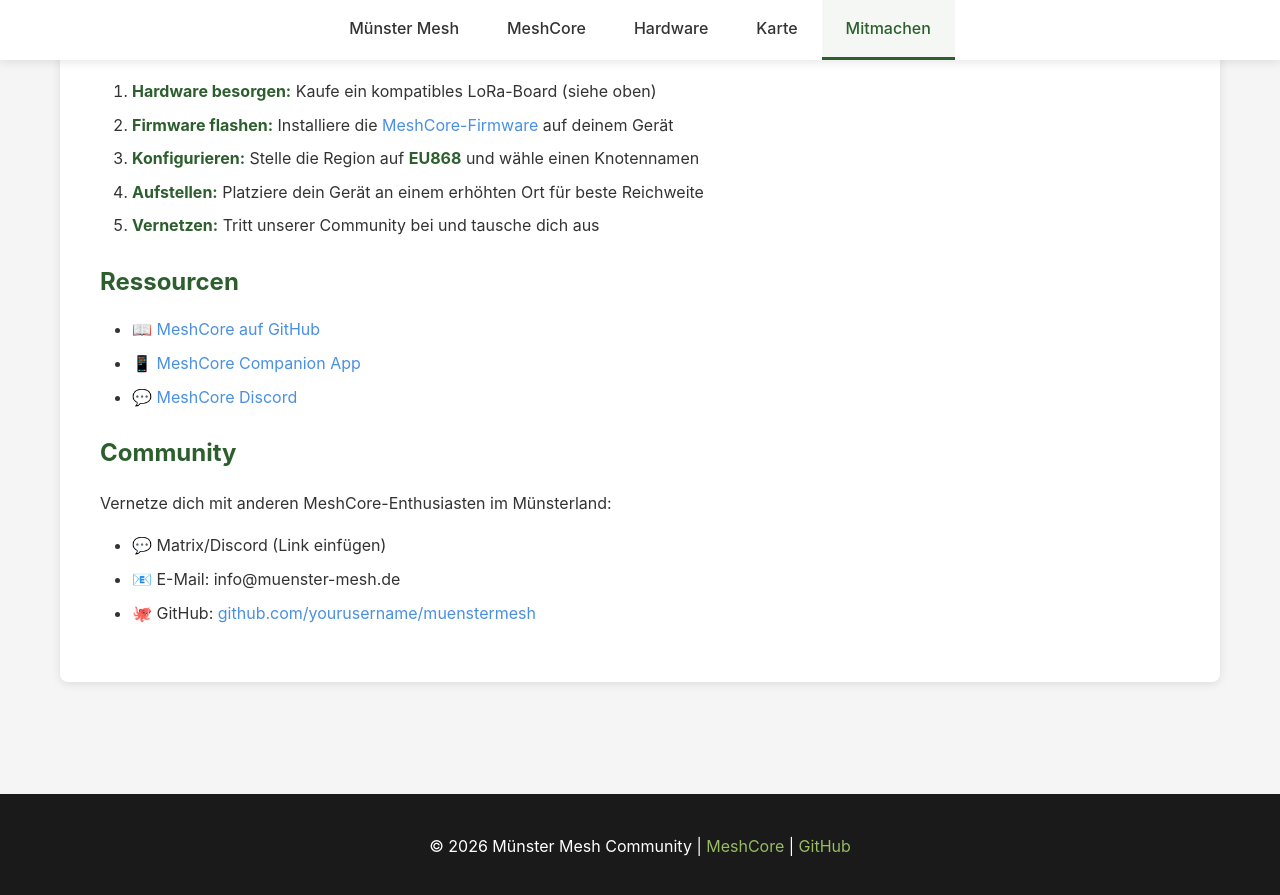
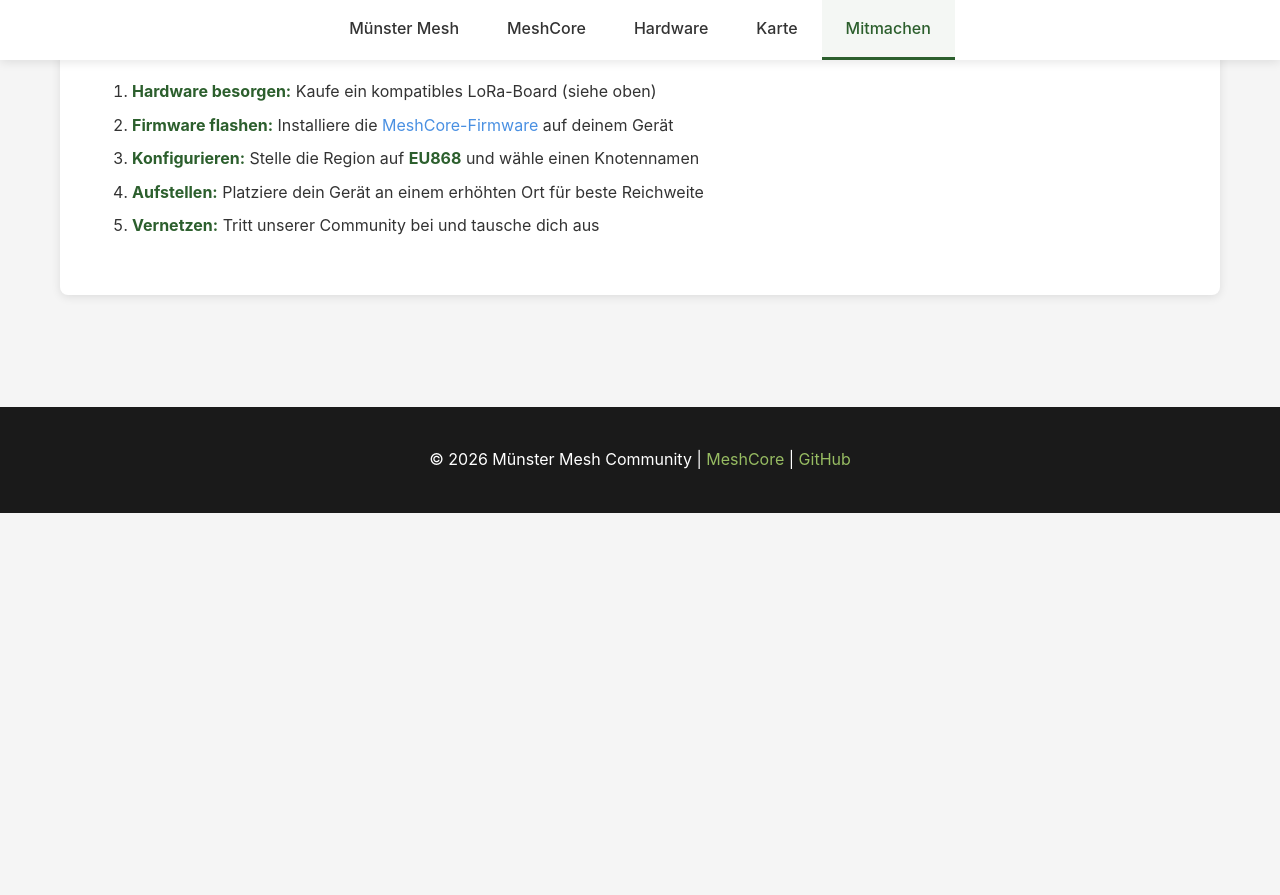
Before and after one commit to muenster-mesh/muenster-mesh-website, a Jekyll site: the page built from index.md, in a window 1280 px wide and 900 px high, scrolled down 3136 px. Shown: the top 895 px of the window. Built offline with Jekyll 4.4.1, drawn with Linux system fonts in a browser that asks for light colours; after the commit the page ends 3649 px from its top, so only the background shows below that.

Commit message:
shorten sections

```diff
--- a/index.md
+++ b/index.md
@@ -112,19 +112,5 @@
 4. **Aufstellen:** Platziere dein Gerät an einem erhöhten Ort für beste Reichweite
 5. **Vernetzen:** Tritt unserer Community bei und tausche dich aus
 
-### Ressourcen
-
-- 📖 [MeshCore auf GitHub](https://github.com/ripplebiz/MeshCore)
-- 📱 [MeshCore Companion App](https://github.com/ripplebiz/MeshCore#companion-app)
-- 💬 [MeshCore Discord](https://discord.gg/meshcore)
-
-### Community
-
-Vernetze dich mit anderen MeshCore-Enthusiasten im Münsterland:
-
-- 💬 Matrix/Discord (Link einfügen)
-- 📧 E-Mail: info@muenster-mesh.de
-- 🐙 GitHub: [github.com/yourusername/muenstermesh](https://github.com/yourusername/muenstermesh)
-
 </div>
 </section>
```
